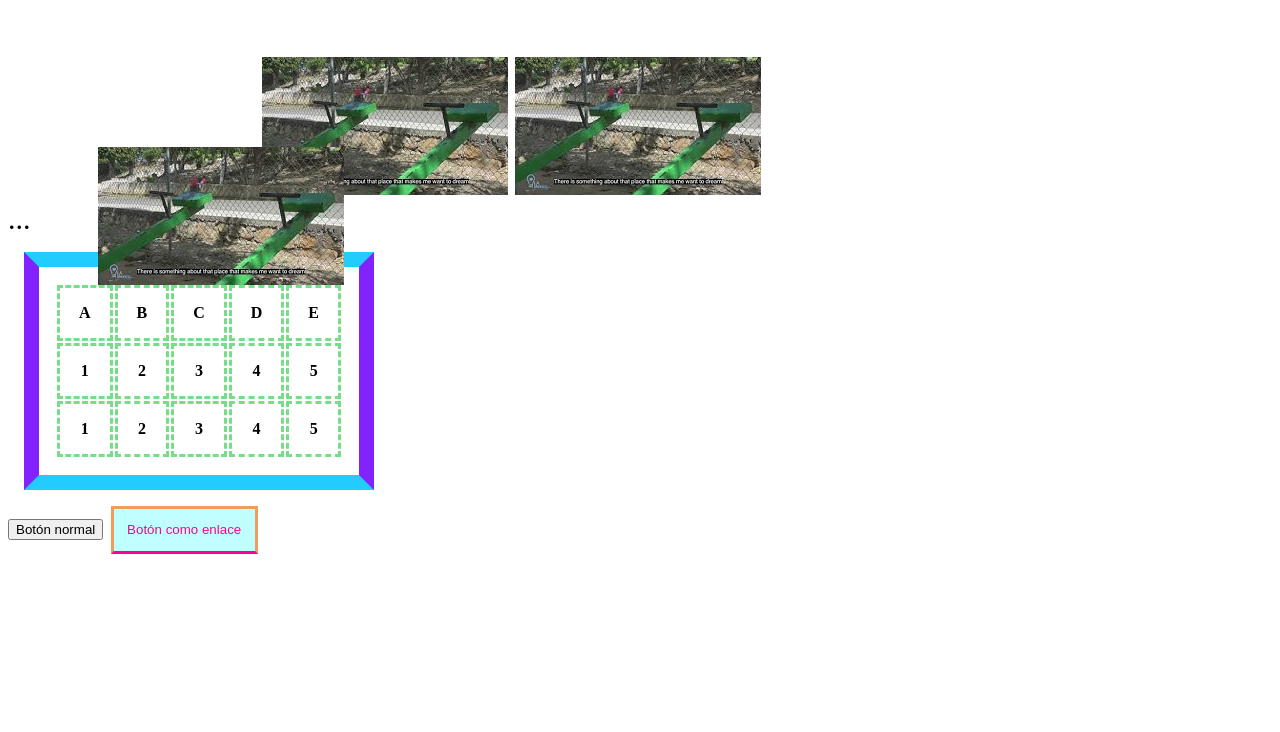
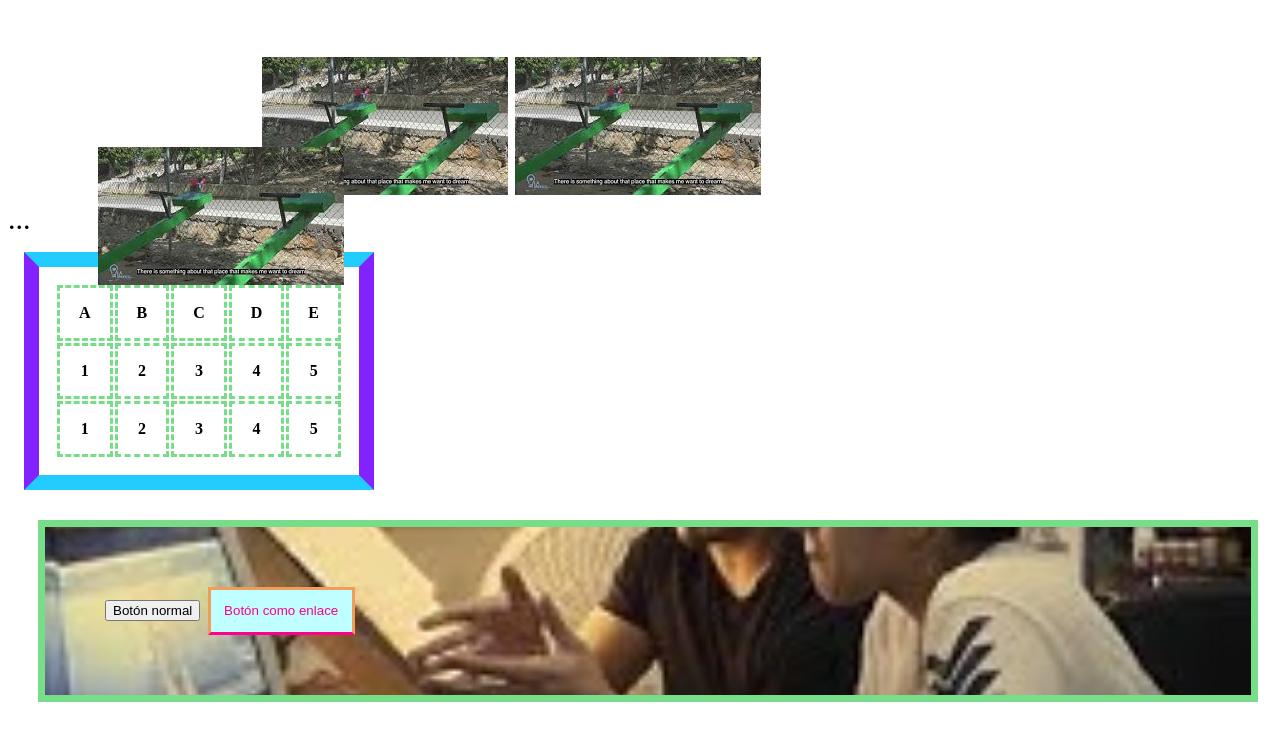
Before and after one commit to teresagorbea/Clase3, a plain HTML site: page index.html in a window 1280 px wide. Shown: the part 2601-3333 px from the top of the page. Before the commit the page ends 3163 px from the top, so only its background shows below. Drawn offline with Linux system fonts and the light colour scheme.

Commit message:
divbotones

```diff
--- a/css/index.css
+++ b/css/index.css
@@ -100,3 +100,13 @@ left: 3em;
         color: #ff008c;
         border-bottom: 3px solid #ff008c;
         }
+
+.cajabotones{
+    margin: 1em;
+    padding: 2em;
+    border: .25em solid #78dd89;
+    background-image: url(imagenes/hqdefault-7.jpg);
+    background-repeat: no-repeat;
+    background-size: cover;
+    background-position: center;
+}
--- a/index.html
+++ b/index.html
@@ -63,7 +63,7 @@
             </table>
     </section>
     <section>
-        <div>
+        <div class="cajabotones">
                 <input type="button" value="Botón normal" />
                 <input class="enlace" type="button" value="Botón como enlace" />
         </div>
```
